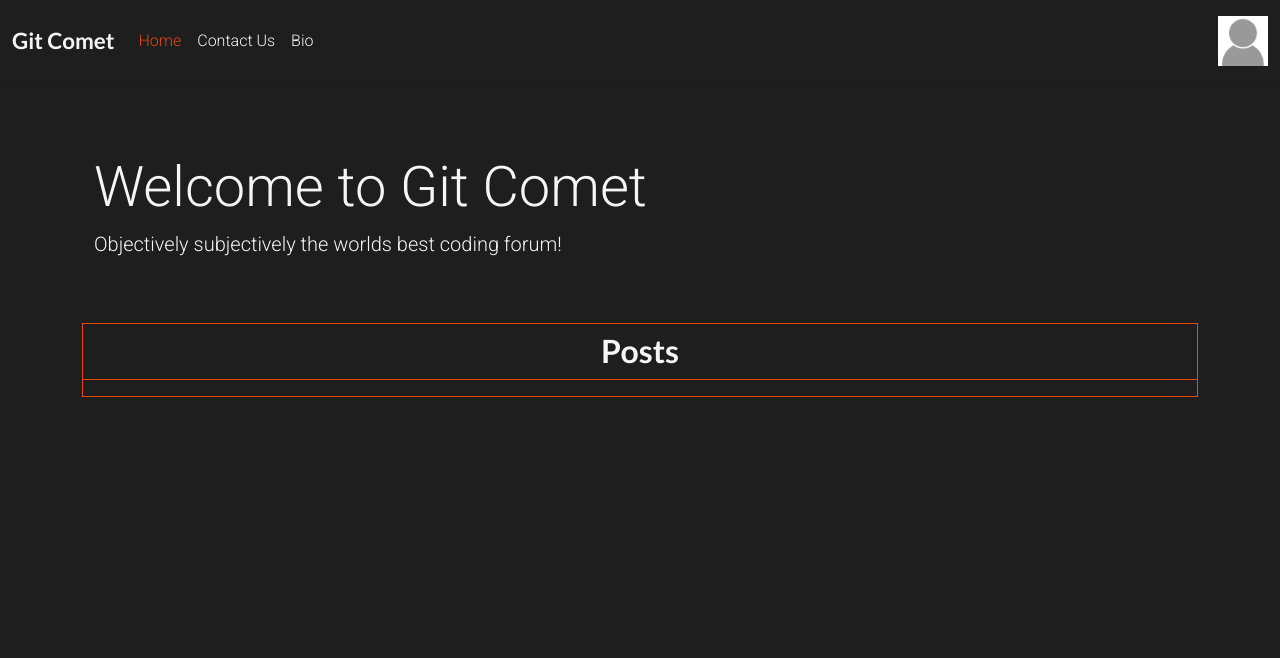
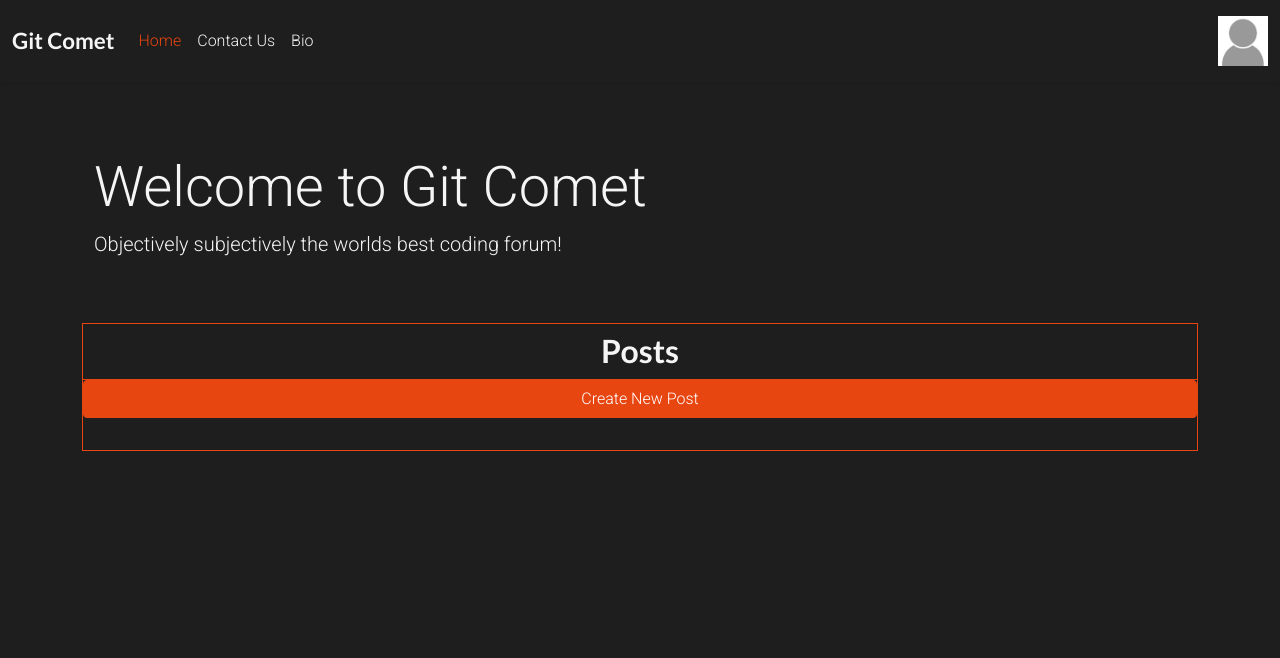
Before and after one commit to Ronan525/Git-Comet, a Django app: page / in a window 1280 px wide. Shown: the top 658 px of the page. Run offline with Django 4.2, Linux system fonts and the light colour scheme; the visitor is signed in with stand-in values (Sample User, id 1); data that the repository does not hold is empty; parts of the project's set-up code (start-up, migrations or seed data) failed here and were passed over; some libraries are stand-ins or nearby versions.

Commit message:
Add post creation functionality with draft option and update templates

```diff
--- a/forum/templates/forum/index.html
+++ b/forum/templates/forum/index.html
@@ -17,6 +17,9 @@
 <div class="container-fluid post-row">
     <div class="row">
         <h1 class="posts-heading">Posts</h1>
+        {% if user.is_authenticated %}
+        <a href="{% url 'post-create' %}" class="btn btn-primary mb-3 create-post-btn">Create New Post</a>
+        {% endif %}
         <!-- Blog Entries Column -->
         <div class="col-12 mt-3 left">
             <div class="row">
--- a/forum/urls.py
+++ b/forum/urls.py
@@ -5,6 +5,7 @@ urlpatterns = [
     path('', views.PostListView.as_view(), name='forum-home'),
     path('contact/', views.ContactUsView.as_view(), name='contact-us'),
     path('<slug:slug>/', views.PostDetailView.as_view(), name='post-detail'),
+    path('post/new/', views.PostCreateView.as_view(), name='post-create'),
     path('<int:post_id>/upvote/', views.upvote, name='upvote'),
     path('<int:post_id>/downvote/', views.downvote, name='downvote'),
 ]
--- a/forum/views.py
+++ b/forum/views.py
@@ -3,7 +3,9 @@ from django.views import generic
 from django.views import View
 from django.db import models  # Import models
 from .models import Post, ContactMessage, Comment, Rating
-from .forms import ContactUsForm, CommentForm
+from .forms import ContactUsForm, CommentForm, PostForm
+from django.contrib.auth.decorators import login_required
+from django.utils.decorators import method_decorator
 
 # Create your views here.
 
@@ -75,6 +77,24 @@ class PostCommentsView(View):
         comments = Comment.objects.filter(post=post).order_by('-date_posted')
         return render(request, self.template_name, {'post': post, 'comments': comments})
 
+@method_decorator(login_required, name='dispatch')
+class PostCreateView(View):
+    template_name = 'forum/post_form.html'
+
+    def get(self, request):
+        form = PostForm()
+        return render(request, self.template_name, {'form': form})
+
+    def post(self, request):
+        form = PostForm(request.POST)
+        if form.is_valid():
+            post = form.save(commit=False)
+            post.author = request.user
+            post.status = 0 if form.cleaned_data['draft'] else 1
+            post.save()
+            return redirect('post-detail', slug=post.slug)
+        return render(request, self.template_name, {'form': form})
+
 def upvote(request, post_id):
     post = get_object_or_404(Post, id=post_id)
     rating, created = Rating.objects.get_or_create(post=post, user=request.user)
--- a/static/css/style.css
+++ b/static/css/style.css
@@ -358,6 +358,7 @@ footer {
     border-top: 1px solid #444; /* Border color */
 }
 
+/* Button Styles */
 .btn-primary {
     background-color: #E84610; /* Primary button color */
     border-color: #E84610; /* Primary button border color */
@@ -378,6 +379,22 @@ footer {
 .btn-secondary:focus {
     background-color: #333; /* Darker shade for hover/focus */
     border-color: #333; /* Darker shade for hover/focus */
+}
+
+/* Button Styles */
+.create-post-btn {
+    background: #E84610; /* Primary button color */
+    border-color: #E84610; /* Primary button border color */
+    color: #fff; /* Text color */
+    transition: background-color 0.3s ease, border-color 0.3s ease;
+}
+
+.create-post-btn:hover,
+.create-post-btn:focus {
+    background: transparent; /* Darker shade for hover/focus */
+    border-color: #E84610; /* Darker shade for hover/focus */
+    color: #fff; /* Ensure text color remains white */
+    outline: none;
 }
 
 /* Form Control Styles */
```
Also changed, not shown: forum/forms.py (+13 -1 lines), forum/templates/forum/post_form.html (added, +15 -0 lines).
